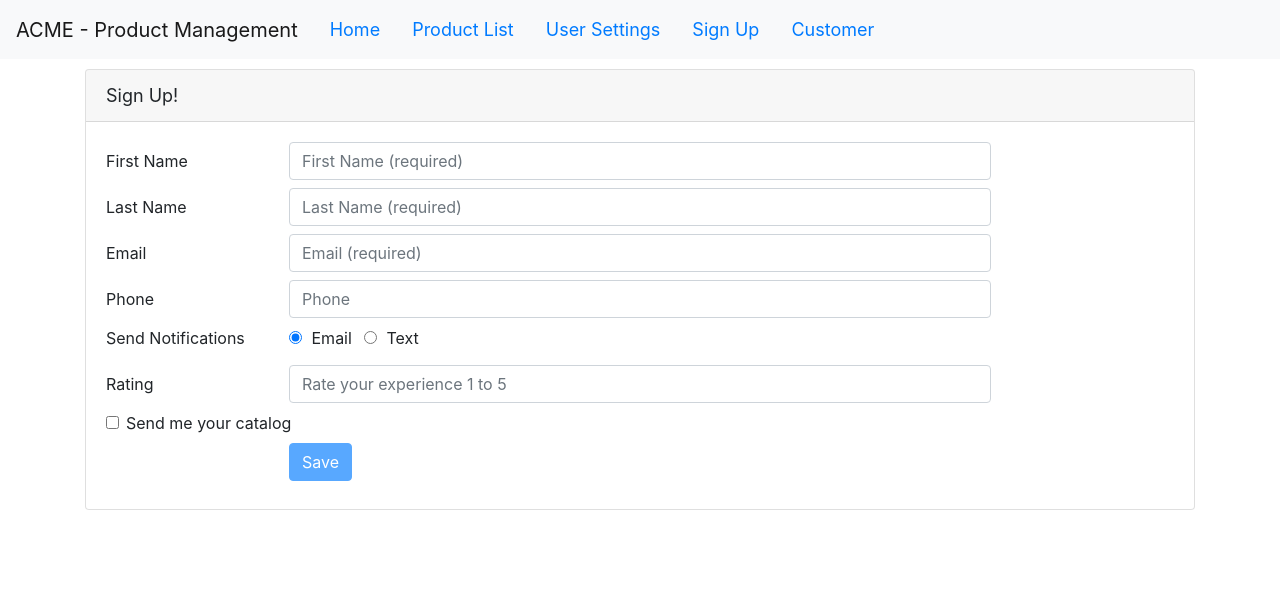
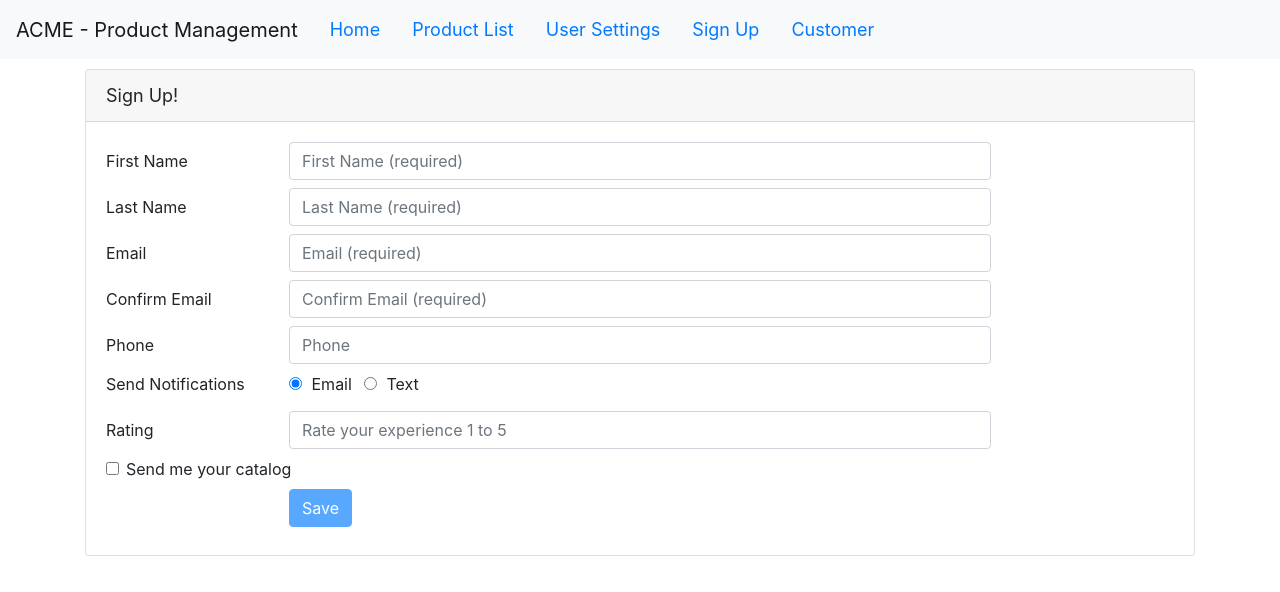
Before and after one commit to tamilsweet/Mastering-Angular, an Angular app in the folder practice/Angular-GettingStarted/: page /customer in a window 1280 px wide. Shown: the top 592 px of the page. Built offline with nearby package versions, Linux system fonts and the light colour scheme.

Commit message:
[AGS] Add cross field validation

```diff
--- a/practice/Angular-GettingStarted/src/app/customer/customer.component.html
+++ b/practice/Angular-GettingStarted/src/app/customer/customer.component.html
@@ -43,19 +43,39 @@
         </div>
       </div>
 
+      <div formGroupName="emailGroup">
         <div class="form-group row mb-2">
           <label class="col-md-2 col-form-label" for="email">Email</label>
           <div class="col-md-8">
             <input type="email" class="form-control" id="email" formControlName="email" placeholder="Email (required)"
               [ngClass]="{
-              'is-invalid': (customerForm.get('email').touched || customerForm.get('email').dirty) && customerForm.get('email').invalid,
-              'is-valid': customerForm.get('email').valid
+              'is-invalid': customerForm.get('emailGroup').errors || ((customerForm.get('emailGroup.email').touched || customerForm.get('emailGroup.email').dirty) && customerForm.get('emailGroup.email').invalid),
+              'is-valid': customerForm.get('emailGroup.email').valid
              }">
             <span class="invalid-feedback">
-            <span *ngIf="customerForm.get('email').errors?.required">
+              <span *ngIf="customerForm.get('emailGroup.email').errors?.required">
                 Please enter valid email address.
               </span>
             </span>
+          </div>
+        </div>
+        <div class="form-group row mb-2">
+          <label class="col-md-2 col-form-label" for="confirmEmail">Confirm Email</label>
+          <div class="col-md-8">
+            <input type="confirmEmail" class="form-control" id="confirmEmail" formControlName="confirmEmail"
+              placeholder="Confirm Email (required)" [ngClass]="{
+              'is-invalid': customerForm.get('emailGroup').errors || ((customerForm.get('emailGroup.confirmEmail').touched || customerForm.get('emailGroup.confirmEmail').dirty) && customerForm.get('emailGroup.confirmEmail').invalid),
+              'is-valid': customerForm.get('emailGroup.confirmEmail').valid
+             }">
+            <span class="invalid-feedback">
+              <span *ngIf="customerForm.get('emailGroup.confirmEmail').errors?.required">
+                Please confirm your email address.
+              </span>
+              <span *ngIf="customerForm.get('emailGroup').errors?.match">
+                The confirmation does not match the email address.
+              </span>
+            </span>
+          </div>
         </div>
       </div>
 
--- a/practice/Angular-GettingStarted/src/app/customer/customer.component.ts
+++ b/practice/Angular-GettingStarted/src/app/customer/customer.component.ts
@@ -10,6 +10,19 @@
     }
     return null;
   };
+}
+
+function emailMatcher(c: AbstractControl): { [key: string]: boolean } | null {
+  const emailControl = c.get('email');
+  const confirmEmailControl = c.get('confirmEmail');
+  if (emailControl.pristine || confirmEmailControl.pristine) {
+    return null;
+  }
+
+  if (emailControl.value === confirmEmailControl.value) {
+    return null;
+  }
+  return { 'match': true };
 }
 
 @Component({
@@ -28,17 +41,13 @@
   constructor(private fb: FormBuilder) { }
 
   ngOnInit(): void {
-    // this.customerForm = new FormGroup({
-    //   firstName: new FormControl(),
-    //   lastName: new FormControl(),
-    //   email: new FormControl(),
-    //   sendCatalog: new FormControl(true),
-    // });
-
     this.customerForm = this.fb.group({
       firstName: ['', [Validators.required, Validators.minLength(3)]],
       lastName: ['', [Validators.required, Validators.minLength(3)]],
-      email: ['', [Validators.required, Validators.email]],
+      emailGroup: this.fb.group({
+        email: ['', [Validators.required, Validators.email]],
+        confirmEmail: ['', Validators.required]
+      }, { validator: emailMatcher }),
       phone: '',
       notification: 'email',
       rating: [null, ratingRange(1, 5)],
```
Also changed, not shown: 1 other file (tests, documents, lock files or other folders). Lines whose indentation alone changed are shown as unchanged.
